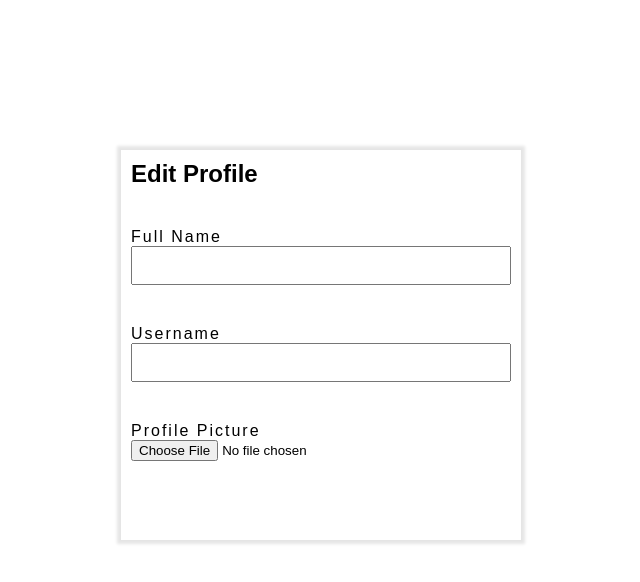
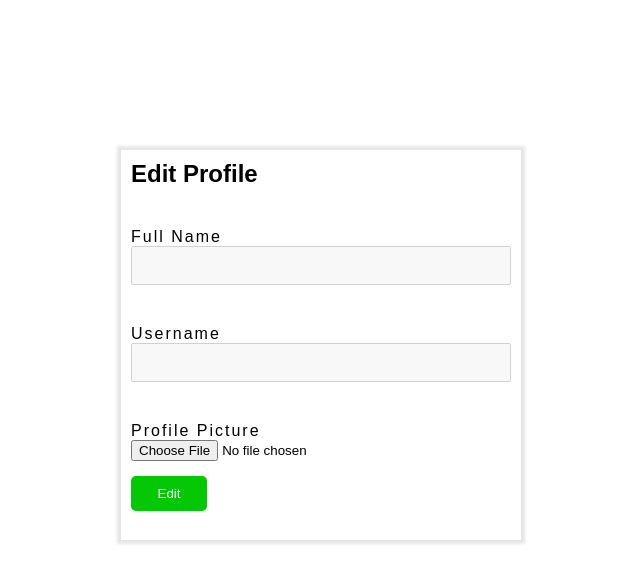
Before and after one commit to Paowish/shoeluxe-system, a plain HTML site: page Shoes/editProfile.html in a window 1280 px wide. Shown: the whole page, without its empty margins (319-959 px from the left). Drawn offline with Linux system fonts and the light colour scheme.

Commit message:
update all

```diff
--- a/Shoes/editProfile.html
+++ b/Shoes/editProfile.html
@@ -33,6 +33,16 @@
         #file {
             padding: 0;
         }
+        button {
+            padding: 10px;
+            margin-top: 15px;
+            width: 20%;
+            border: none;
+            background-color: rgb(3, 200, 3);
+            color: #fff;
+            border-radius: 5px;
+            cursor: pointer;
+        }
     </style>
 </head>
 <body>
@@ -41,13 +51,15 @@
         <h2>Edit Profile</h2>
 
         <label for="fullname">Full Name</label><br>
-        <input type="text">
+        <input type="text" disabled>
 
         <label for="">Username</label><br>
-        <input type="email">
+        <input type="email" disabled>
 
         <label for="profile">Profile Picture</label><br>
         <input id="file" type="file">
+
+        <button id="button">Edit</button>
     </form>
 
 </body>
```
